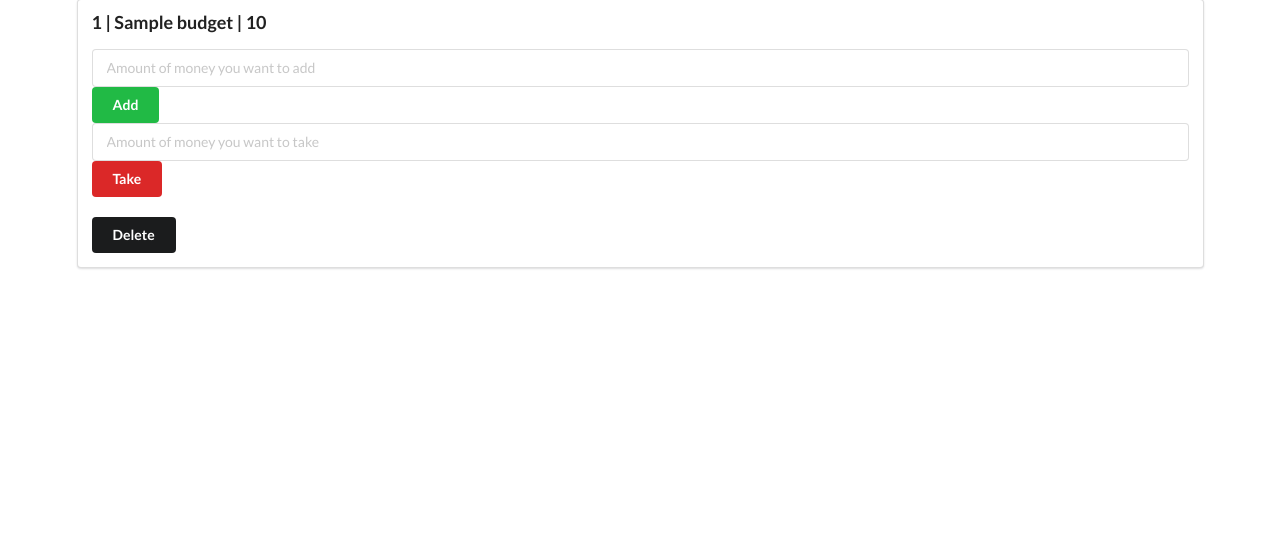
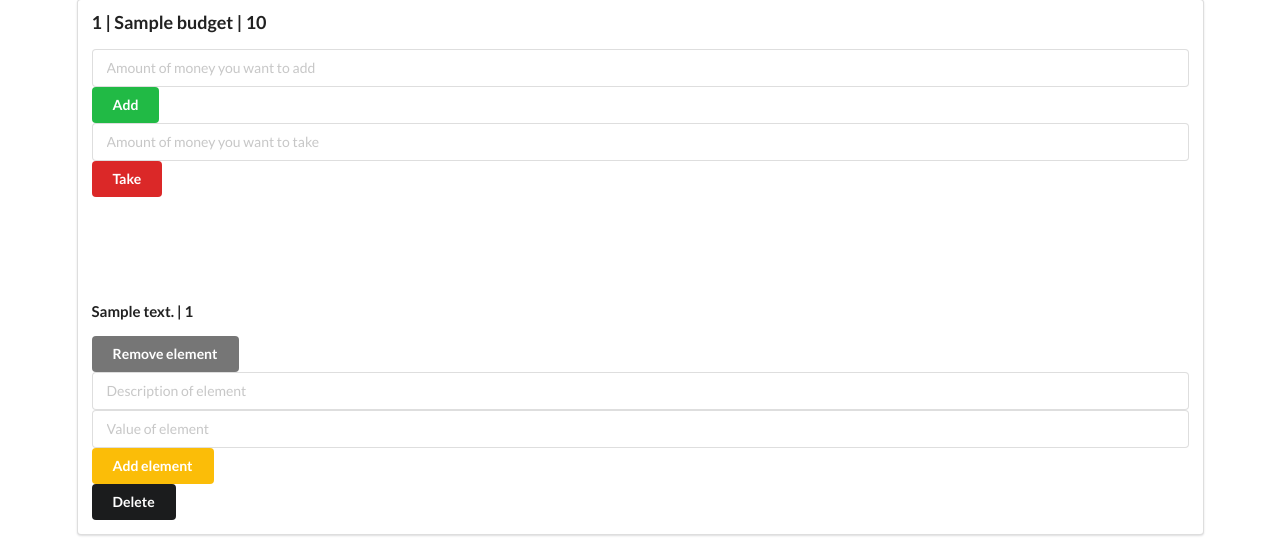
Before and after one commit to TheItaroshi/family_budget_django, a Django app: page / in a window 1280 px wide. Shown: the part 299-846 px from the top of the page. Run offline with Django 4.2, Linux system fonts and the light colour scheme; tables that the repository leaves empty hold one stand-in row (values such as "Sample post").

Commit message:
Added operations on elements (add/remove element in budget)

```diff
--- a/familybudgetapp/familybudget/admin.py
+++ b/familybudgetapp/familybudget/admin.py
@@ -1,6 +1,7 @@
 from django.contrib import admin
-from .models import Budget
+from .models import Budget, BudgetElement
 
 
 # Register your models here.
 admin.site.register(Budget)
+admin.site.register(BudgetElement)
--- a/familybudgetapp/familybudget/models.py
+++ b/familybudgetapp/familybudget/models.py
@@ -9,3 +9,12 @@ class Budget(models.Model):
 
     def __str__(self):
         return self.title
+
+
+class BudgetElement(models.Model):
+    budget = models.ForeignKey(Budget, models.CASCADE)
+    description_of_element = models.CharField(max_length=250)
+    value_of_element = models.IntegerField()
+
+    def __str__(self):
+        return self.description_of_element
--- a/familybudgetapp/familybudget/urls.py
+++ b/familybudgetapp/familybudget/urls.py
@@ -6,5 +6,7 @@ urlpatterns = [
     path('add', views.add, name='add'),
     path('delete/<int:budget_id>/', views.delete, name='delete'),
     path('add_to_budget/<int:budget_id>/', views.add_to_budget, name='add_to_budget'),
-    path('take_from_budget/<int:budget_id>/', views.take_from_budget, name='take_from_budget')
+    path('take_from_budget/<int:budget_id>/', views.take_from_budget, name='take_from_budget'),
+    path('add_element_to_budget/<int:budget_id>/', views.add_element_to_budget, name='add_element_to_budget'),
+    path('delete_element_from_budget/<int:element_id>/', views.delete_element_from_budget, name='delete_element_from_budget')
 ]
--- a/familybudgetapp/familybudget/views.py
+++ b/familybudgetapp/familybudget/views.py
@@ -1,12 +1,15 @@
 from django.shortcuts import render, redirect
 from django.views.decorators.http import require_http_methods
-from .models import Budget
+from .models import Budget, BudgetElement
 
 
 # Create your views here.
 def index(request):
     budgets = Budget.objects.all()
-    return render(request, 'family_budget_base.html', {'budget_list': budgets})
+    budget_elems = BudgetElement.objects.all()
+    print(budget_elems)
+    return render(request, 'family_budget_base.html', {'budget_list': budgets,
+                                                       'budget_element_list': budget_elems})
 
 
 @require_http_methods(['POST'])
@@ -25,6 +28,27 @@ def add_to_budget(request, budget_id):
     return redirect('index')
 
 
+def add_element_to_budget(request, budget_id):
+    budget = Budget.objects.get(id=budget_id)
+    description_of_element = request.POST['description_of_element']
+    value_of_element = request.POST['value_of_element']
+    budget_element = BudgetElement(budget=budget, description_of_element=description_of_element,
+                                   value_of_element=value_of_element)
+    budget.amount_of_budget -= int(value_of_element)
+    budget_element.save()
+    budget.save()
+    return redirect('index')
+
+
+def delete_element_from_budget(request, element_id):
+    budget_element = BudgetElement.objects.get(id=element_id)
+    budget = budget_element.budget
+    budget.amount_of_budget += budget_element.value_of_element
+    budget.save()
+    budget_element.delete()
+    return redirect('index')
+
+
 def take_from_budget(request, budget_id):
     budget = Budget.objects.get(id=budget_id)
     budget.amount_of_budget -= int(request.POST['take_from_budget'])
--- a/familybudgetapp/templates/family_budget_base.html
+++ b/familybudgetapp/templates/family_budget_base.html
@@ -44,7 +44,25 @@
                 <input type="text" name="take_from_budget" placeholder="Amount of money you want to take">
                 <button class="ui red button" type="submit">Take</button>
             </div>
-        </form><br>
+        </form>
+        <br>
+        <br>
+        <br>
+        <br>
+        {% for element in budget_element_list %}
+        {% if element.budget.id == budget.id %}
+        <p class="ui small header">{{ element.description_of_element }} | {{ element.value_of_element}}</p>
+        <a class="ui grey button" href="/delete_element_from_budget/{{ element.id }}/">Remove element</a>
+        {% endif %}
+        {% endfor %}
+        <form class="ui form" action="/add_element_to_budget/{{ budget.id }}/" method="post">
+            {% csrf_token %}
+            <div class="field">
+                <input type="text" name="description_of_element" placeholder="Description of element">
+                <input type="text" name="value_of_element" placeholder="Value of element">
+                <button class="ui yellow button" type="submit">Add element</button>
+            </div>
+        </form>
 
         <a class="ui black button" href="/delete/{{ budget.id }}/">Delete</a>
     </div>
```
